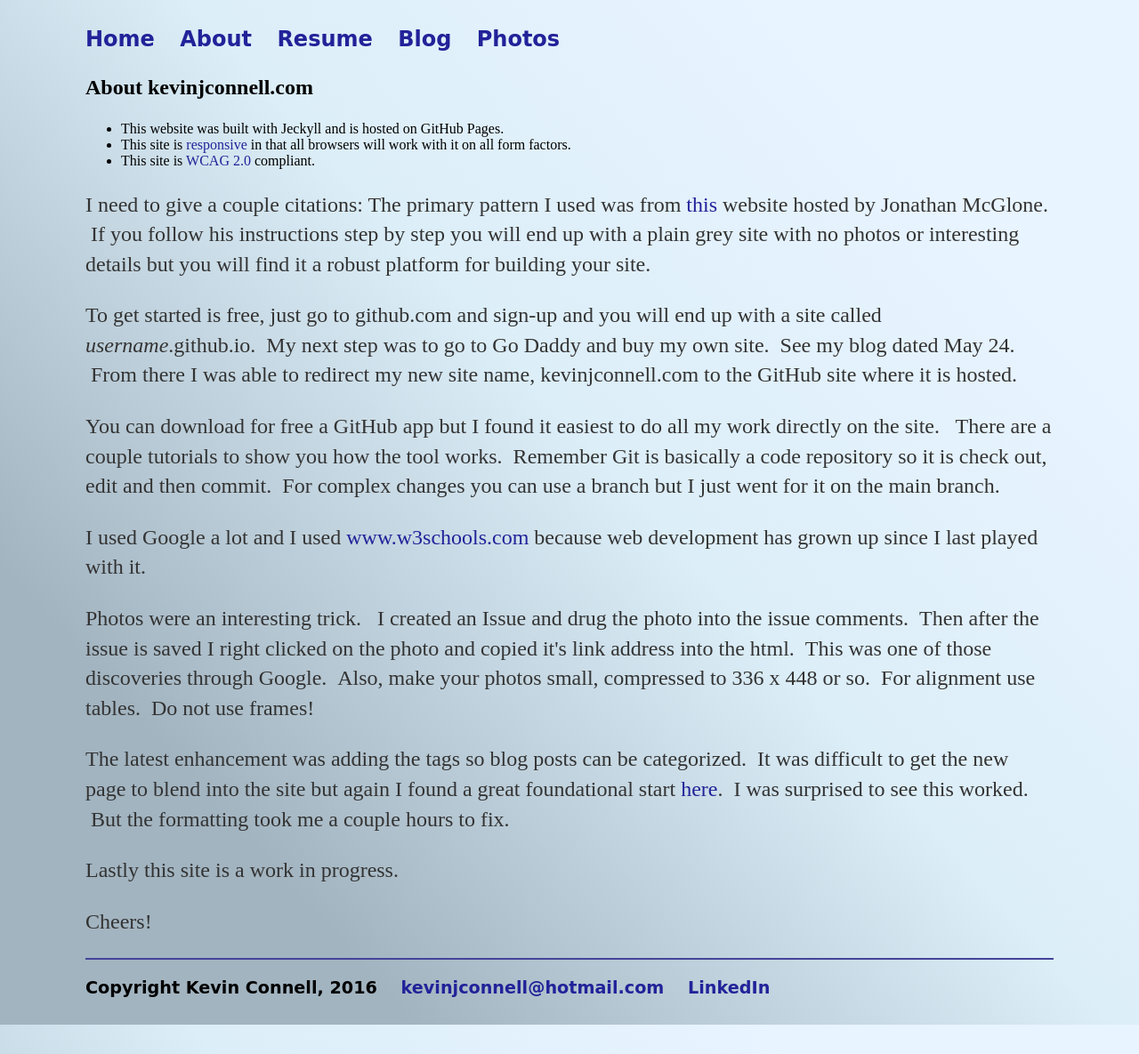
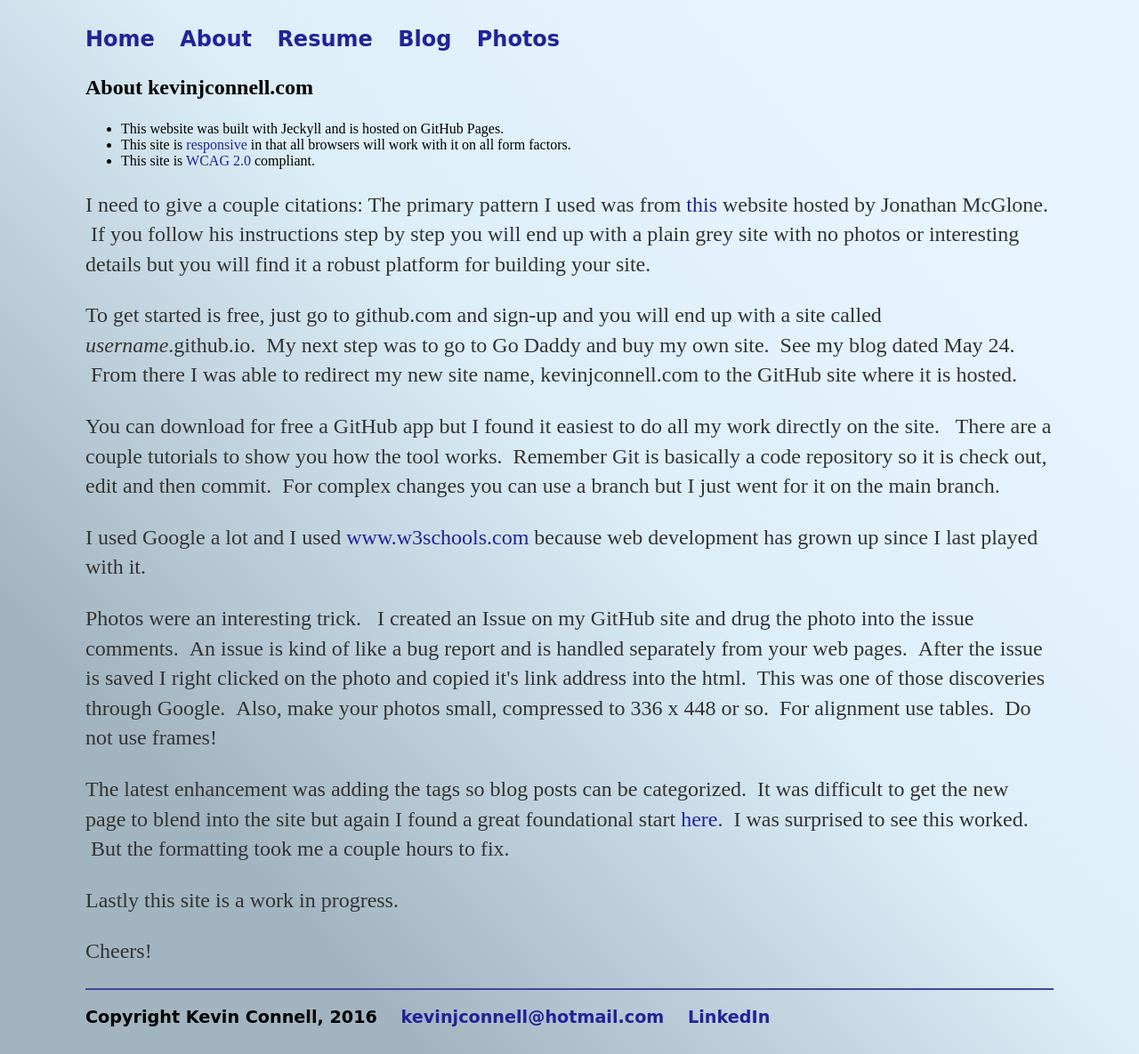
Before and after one commit to mo4dawg/mo4dawg.github.io, a Jekyll site: the page built from theSite/index.html, in a window 1280 px wide. Shown: the whole page at 89% size. Built offline with Jekyll 4.4.1, drawn with Linux system fonts in a browser that asks for light colours.

Commit message:
Update index.html

```diff
--- a/theSite/index.html
+++ b/theSite/index.html
@@ -16,7 +16,7 @@ title: About this Website
   <p>To get started is free, just go to github.com and sign-up and you will end up with a site called <i>username</i>.github.io.&nbsp;  My next step was to go to Go Daddy and buy my own site.  &nbsp;See my blog dated May 24.  &nbsp;From there I was able to redirect my new site name, kevinjconnell.com to the GitHub site where it is hosted.</p>
   <p>You can download for free a GitHub app but I found it easiest to do all my work directly on the site. &nbsp; There are a couple tutorials to show you how the tool works.  &nbsp;Remember Git is basically a code repository so it is check out, edit and then commit.  &nbsp;For complex changes you can use a branch but I just went for it on the main branch.</p>
   <p>I used Google a lot and I used <a href="http://www.w3schools.com/">www.w3schools.com </a> because web development has grown up since I last played with it.</p>
-  <p>Photos were an interesting trick. &nbsp; I created an Issue and drug the photo into the issue comments.  &nbsp;Then after the issue is saved I right clicked on the photo and copied it's link address into the html.  &nbsp;This was one of those discoveries through Google.  &nbsp;Also, make your photos small, compressed to 336 x 448 or so.  &nbsp;For alignment use tables.  &nbsp;Do not use frames!</p>
+  <p>Photos were an interesting trick. &nbsp; I created an Issue on my GitHub site and drug the photo into the issue comments. &nbsp;An issue is kind of like a bug report and is handled separately from your web pages.  &nbsp;After the issue is saved I right clicked on the photo and copied it's link address into the html.  &nbsp;This was one of those discoveries through Google.  &nbsp;Also, make your photos small, compressed to 336 x 448 or so.  &nbsp;For alignment use tables.  &nbsp;Do not use frames!</p>
   <p>The latest enhancement was adding the tags so blog posts can be categorized.  &nbsp;It was difficult to get the new page to blend into the site but again I found a great foundational start <a href="https://blog.meinside.pe.kr/Adding-tag-cloud-and-archives-page-to-Jekyll/">here</a>.  &nbsp;I was surprised to see this worked.  &nbsp;But the formatting took me a couple hours to fix.</p>
   <p>Lastly this site is a work in progress.</p>
   <p>Cheers!</p>
```
